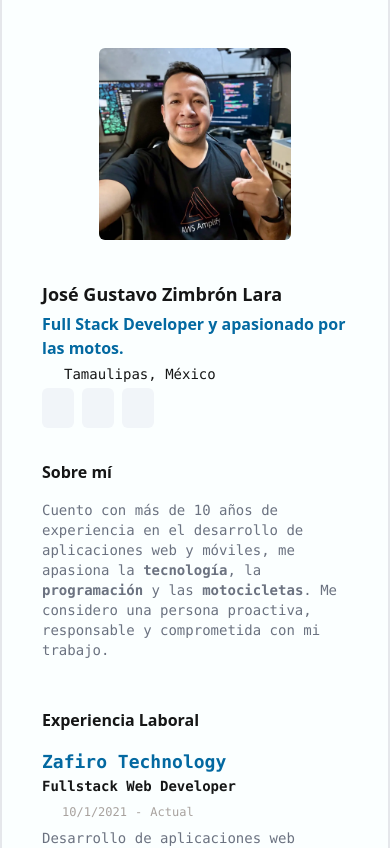
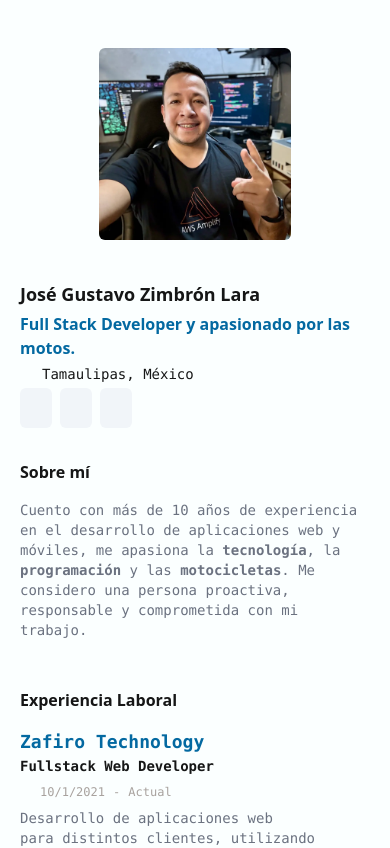
Before and after one commit to gzimbron/sveltekit-cv.json, a SvelteKit app: page / in a window 390 px wide. Shown: the top 848 px of the page. Built offline with nearby package versions, Linux system fonts and the light colour scheme; some icons are missing.

Commit message:
layout update css

```diff
--- a/src/routes/+layout.svelte
+++ b/src/routes/+layout.svelte
@@ -8,7 +8,7 @@
 
 <style lang="postcss">
 	main {
-		@apply mx-auto min-h-screen max-w-3xl px-10 py-12;
-		@apply flex flex-col gap-4 border-x-2;
+		@apply mx-auto min-h-screen max-w-3xl px-5 py-12 sm:px-10;
+		@apply flex flex-col gap-4 md:border-x-2;
 	}
 </style>
```
